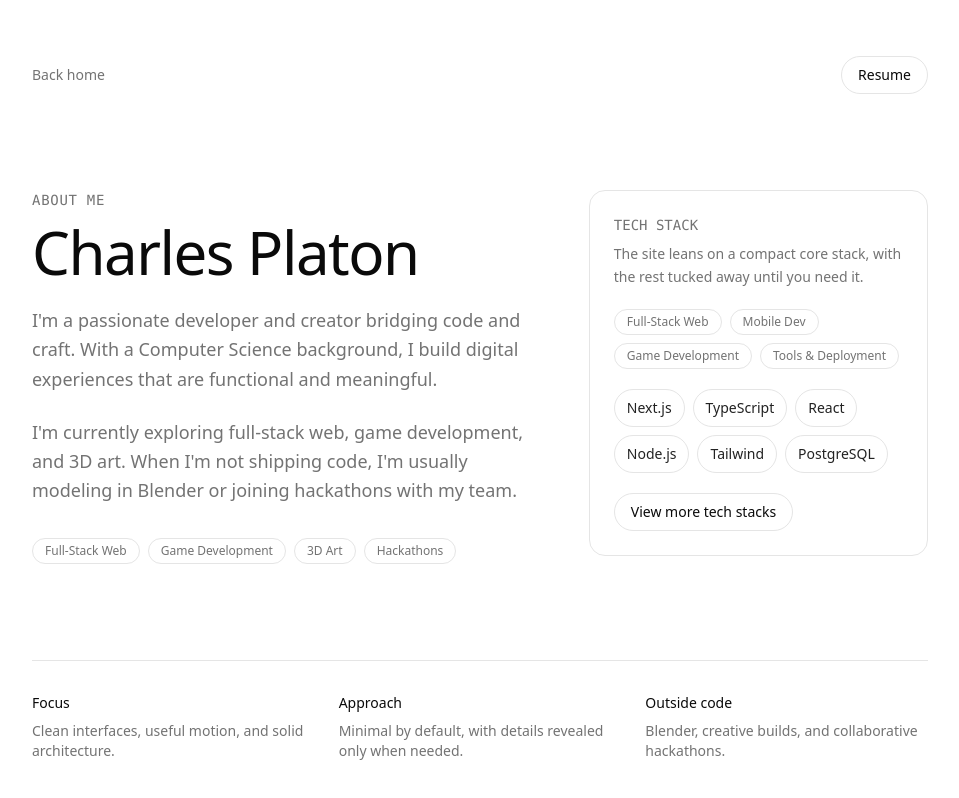
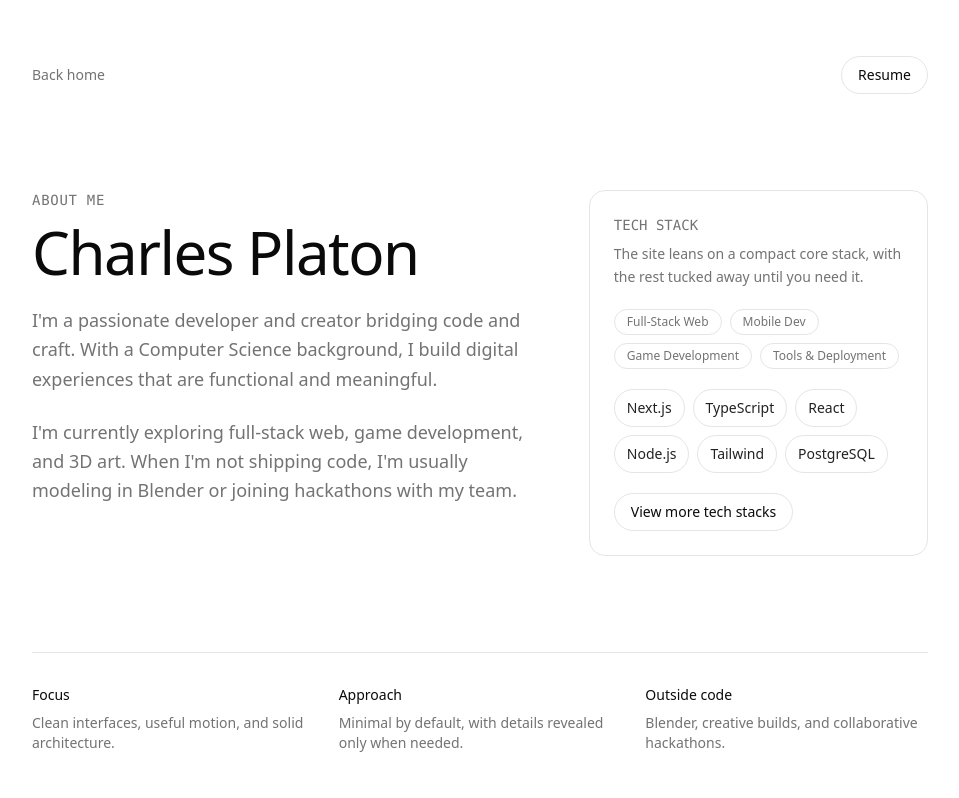
Before and after one commit to Charles-CS/PortfolioV1, a Next.js app: page /about in a window 1280 px wide. Shown: the top 798 px of the page, without its empty margins (160-1119 px from the left). Built offline with nearby package versions, Linux system fonts and the light colour scheme.

Commit message:
Remove hobby/interest tags from About page as requested

```diff
--- a/app/about/page.tsx
+++ b/app/about/page.tsx
@@ -60,16 +60,7 @@ export default function AboutPage() {
                 I&apos;m currently exploring full-stack web, game development, and 3D art. When I&apos;m not shipping code, I&apos;m usually modeling in Blender or joining hackathons with my team.
               </p>
 
-              <div className="flex flex-wrap gap-2 pt-2">
-                {["Full-Stack Web", "Game Development", "3D Art", "Hackathons"].map((item) => (
-                  <span
-                    key={item}
-                    className="px-3 py-1 text-xs text-muted-foreground border border-border rounded-full"
-                  >
-                    {item}
-                  </span>
-                ))}
-              </div>
+              {/* Removed hobby/interest tags as requested */}
             </div>
 
             <aside className="space-y-5 rounded-2xl border border-border p-5 sm:p-6">
```
